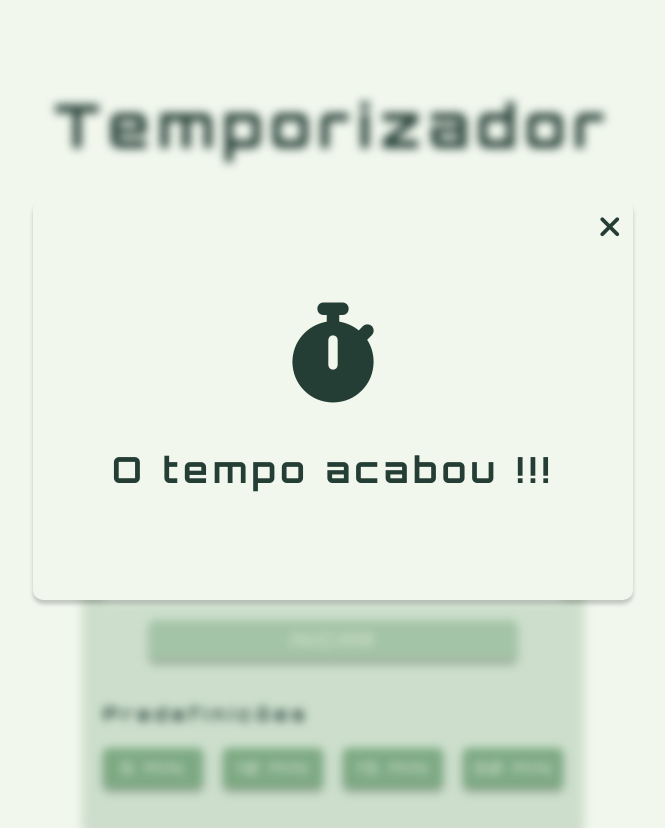
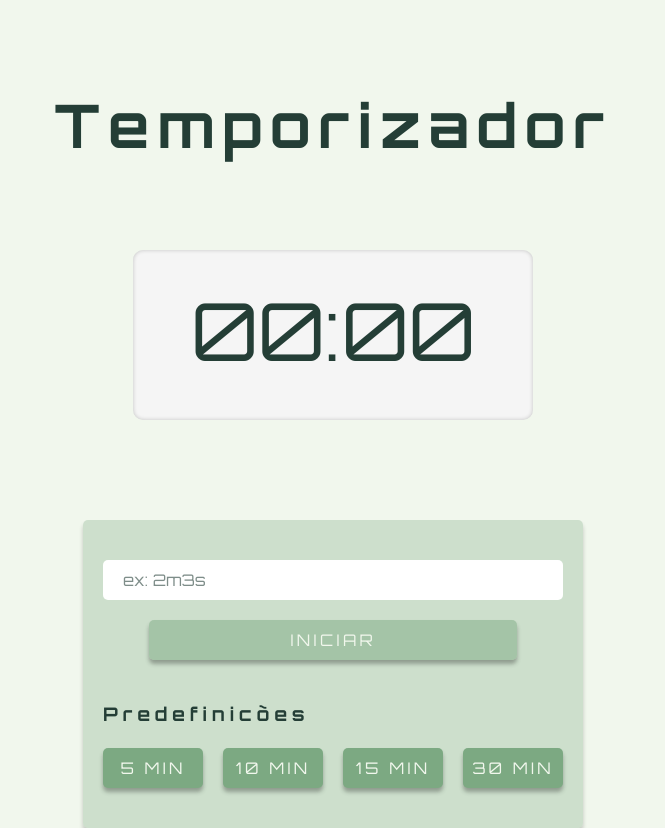
Before and after one commit to pedroluizresende/timer, a React (Create React App) app: page / in a window 1280 px wide. Shown: the whole page, without its empty margins (307-972 px from the left). Built offline with nearby package versions, Linux system fonts and the light colour scheme.

Commit message:
arruma janela flutuante

```diff
--- a/package.json
+++ b/package.json
@@ -6,17 +6,21 @@
     "@testing-library/jest-dom": "^5.16.5",
     "@testing-library/react": "^13.4.0",
     "@testing-library/user-event": "^13.5.0",
+    "gh-pages": "^5.0.0",
     "react": "^18.2.0",
     "react-dom": "^18.2.0",
     "react-scripts": "5.0.1",
     "sass": "^1.58.3",
     "web-vitals": "^2.1.4"
   },
+  "homepage": "https://pedroluizresende.github.io/timer",
   "scripts": {
     "start": "react-scripts start",
     "build": "react-scripts build",
     "test": "react-scripts test",
-    "eject": "react-scripts eject"
+    "eject": "react-scripts eject",
+    "predeploy": "npm run build",
+    "deploy": "gh-pages -d build"
   },
   "eslintConfig": {
     "extends": [
--- a/src/App.jsx
+++ b/src/App.jsx
@@ -9,7 +9,7 @@ function App() {
   const { timerValue, isRunning, setIsRunning,
      ending, setEnding} = useContext(TimerContext)
   const [remainingTime, setRemainingTime] = useState(0);
-  const [finish, setFinish] = useState(true)
+  const [finish, setFinish] = useState(false)
 
   const decreaseTime = () => {
     setRemainingTime(prevTime => prevTime - 1);
```
Also changed, not shown: 1 other file (tests, documents, lock files or other folders).
